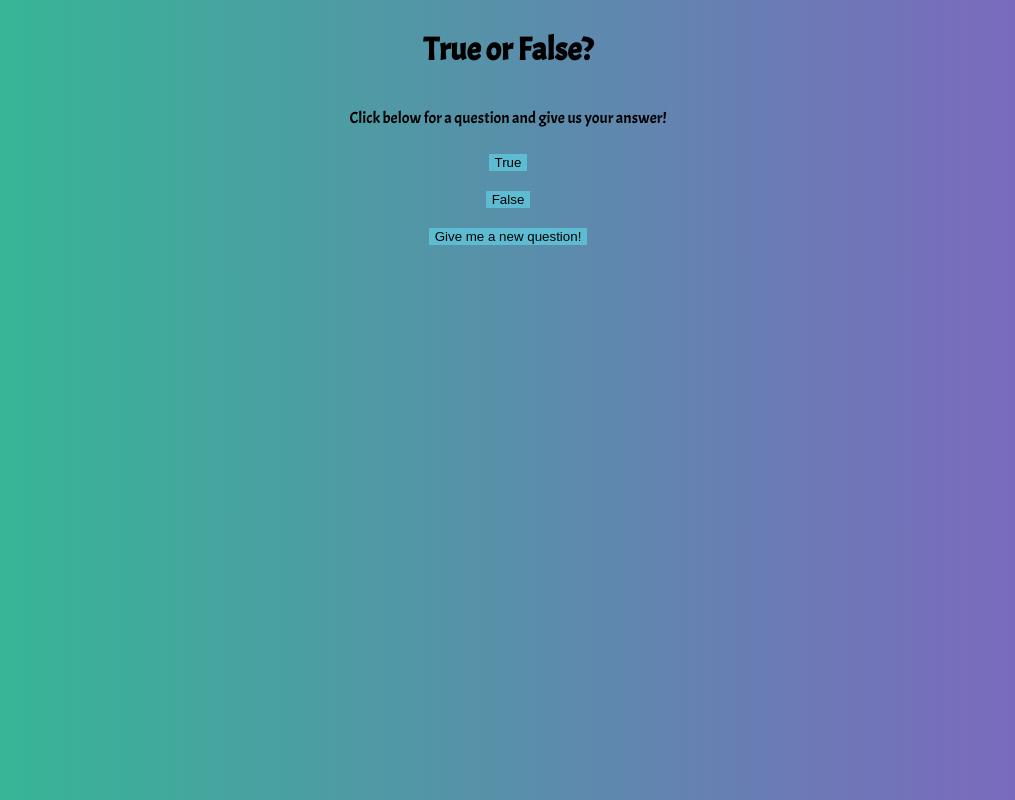
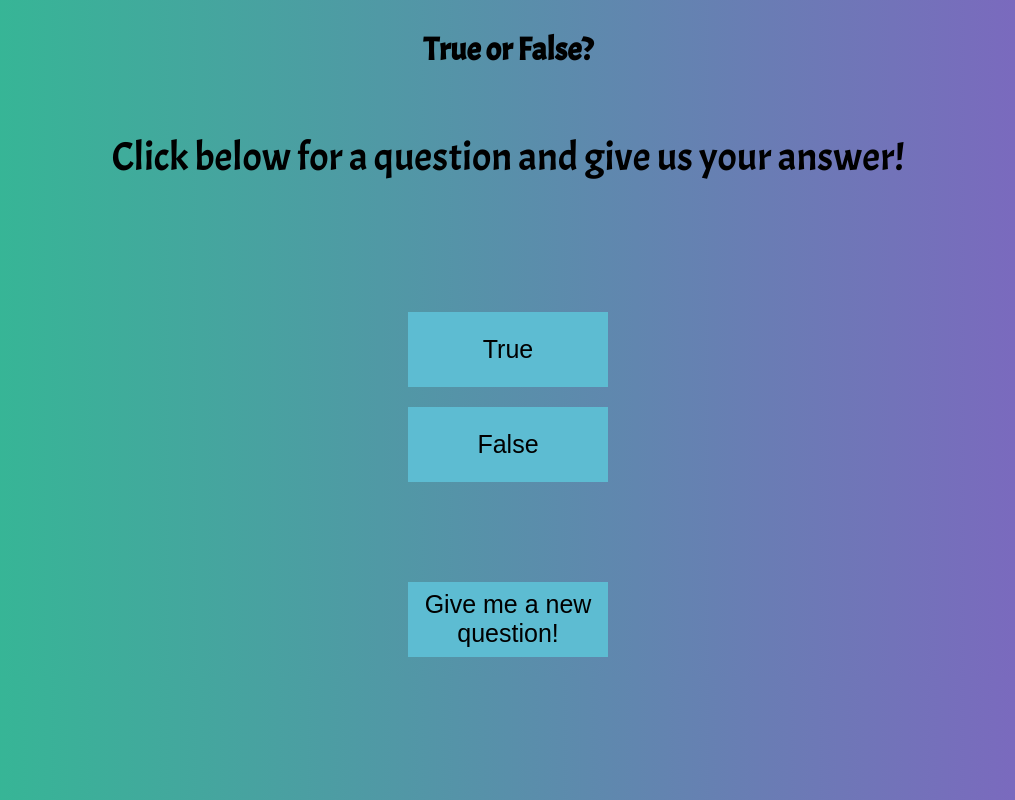
Before and after one commit to leckzilla/trueorfalse, a plain HTML site: page index.html in a window 1280 px wide. Shown: the whole page, without its empty margins (132-1147 px from the left). Drawn offline with Linux system fonts and the light colour scheme.

Commit message:
finished

```diff
--- a/index.html
+++ b/index.html
@@ -9,11 +9,11 @@
   <body>
     <header><h1>True or False?</h1></header>
     <p>Click below for a question and give us your answer!</p>
-    <div id="question"></div>
+    <p id="question"></p>
 
     <button id="tru" class="button" onclick="answer('True')">True</button>
     <button id="fals" class="button" onclick="answer('False')">False</button>
-    <div id="answer"></div>
+    <p id="answer"></p>
     <button id="newquestion" class="button" onclick="newQuestion()">
       Give me a new question!
     </button>
--- a/style.css
+++ b/style.css
@@ -84,3 +84,11 @@ body {
     transform: translateX(-8px);
   }
 }
+p {
+  font-size: 40px;
+}
+button {
+  width: 200px;
+  height: 75px;
+  font-size: 25px;
+}
```
